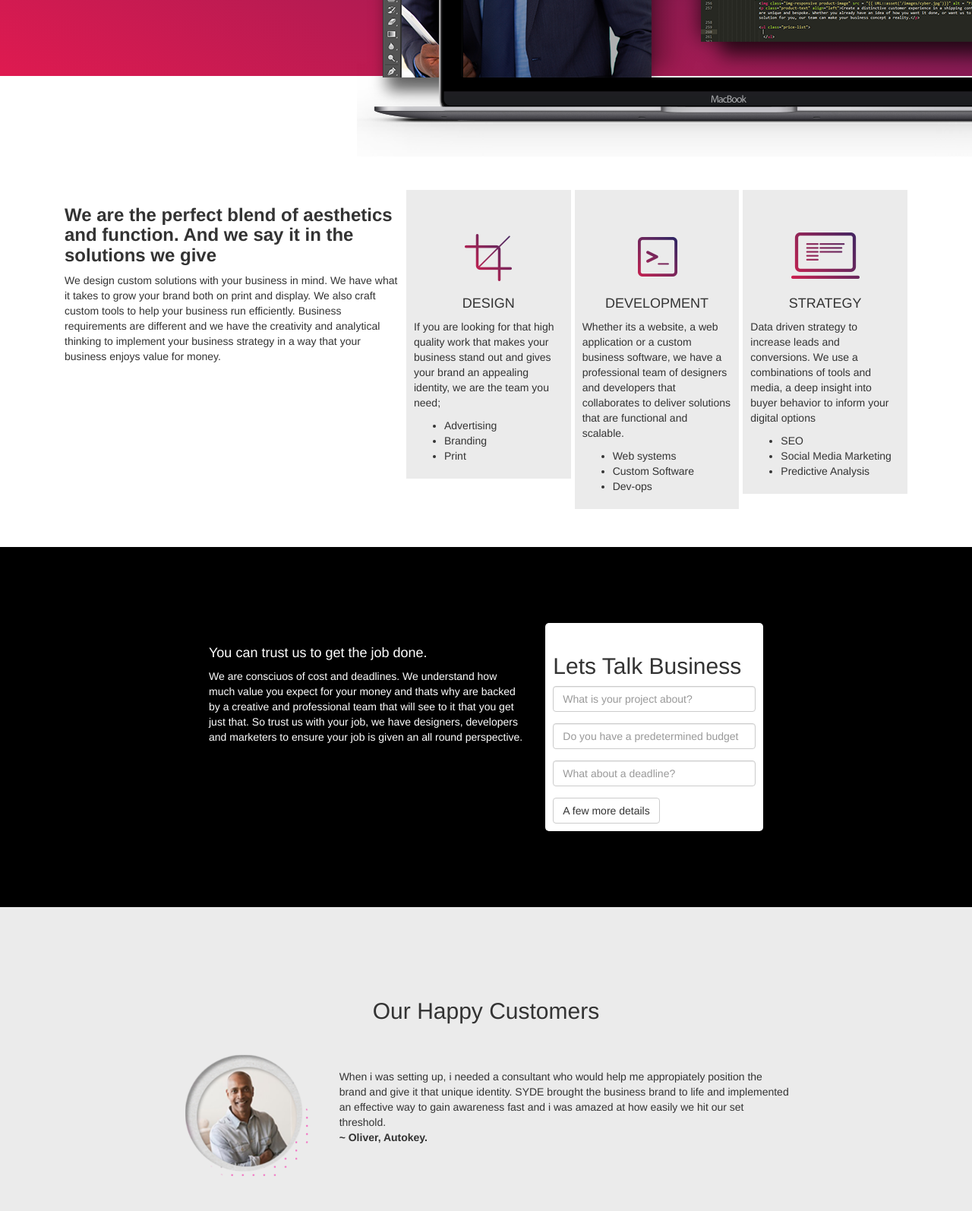
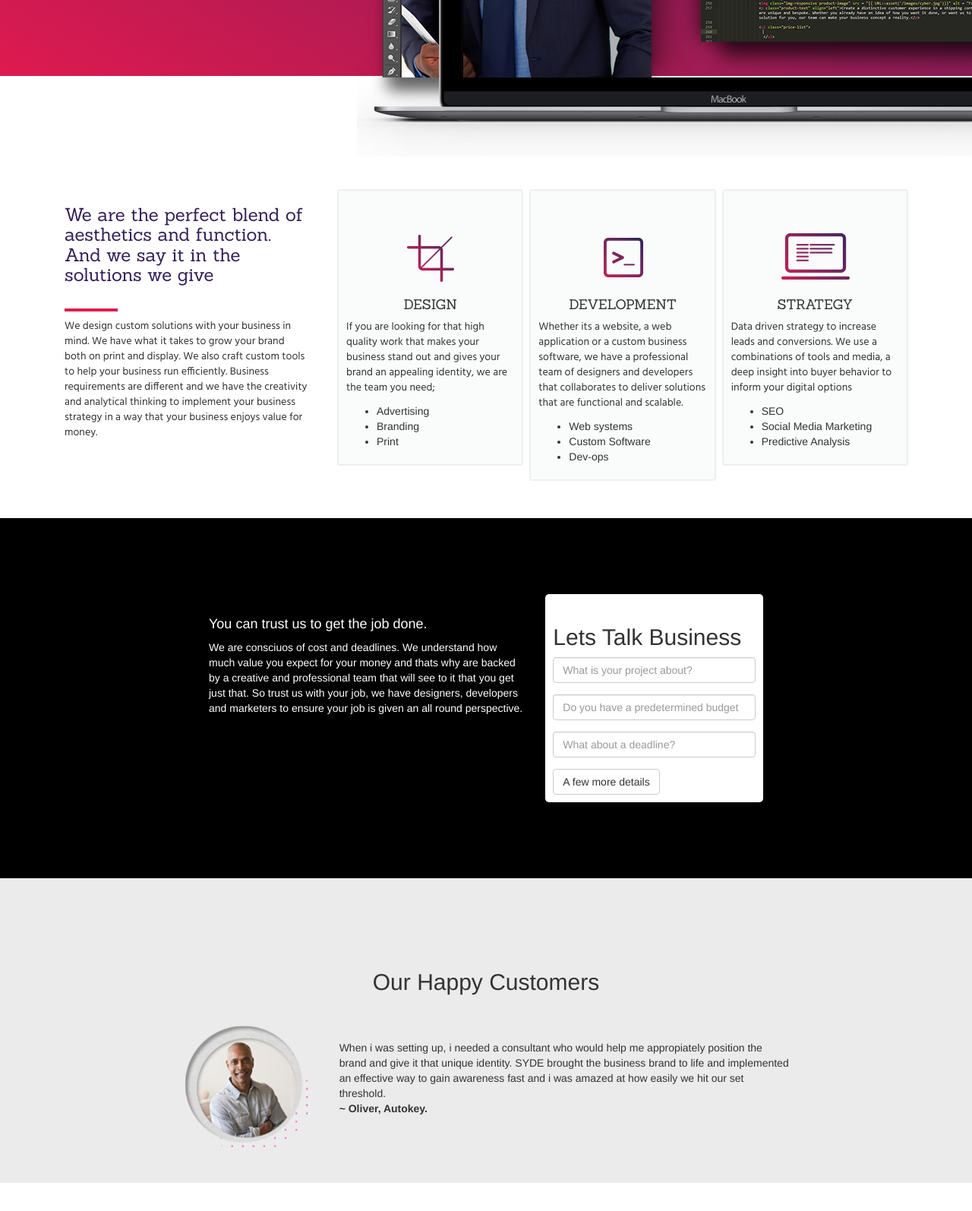
Before and after one commit to dennismiano/sharubati, a Laravel app: page / in a window 1280 px wide; the page is wider, and only the part inside the window is pictured. Shown: the part 600-2194 px from the top of that part at 76% size. Run offline with Laravel 8, Linux system fonts and the light colour scheme; settings files or empty folders that the repository lacks are supplied.

Commit message:
initial cleanups1

```diff
--- a/public/css/syde.css
+++ b/public/css/syde.css
@@ -8,6 +8,9 @@
 	color: #ffffff;
 }
 
+.sharubati-text{
+	font-family: 'Hind', sans-serif;
+}
 
 
 /******************************************HOME PAGE STYLING**************************************/
@@ -92,17 +95,33 @@
 
 
 /************************************SERVICES SECTION****************************************/
-.services{
+.services-header{
 	padding-top: 150px;
+	font-family: 'Sanchez', serif;
+	color: #341e59;
+	padding-right: 30px;
+}
+
+.border-bar{
+	width: 20%;
+	margin-top: 30px;
+	margin-bottom: 10px;
 }
 .services-box{
 	padding-top: 150px;
 }
 .services-container{
-	background-color: #ebebeb;
-	margin-left: -25px;
+	background-color: #fafbfb;
+	margin-left: -20px;
 	padding:10px 10px;
 	margin-bottom: 50px;
+	border:0.5px solid #ebebeb;
+	-webkit-box-shadow: 0px 0px 3px -1px rgba(184,184,184,1);
+-moz-box-shadow: 0px 0px 3px -1px rgba(184,184,184,1);
+box-shadow: 0px 0px 3px -1px rgba(184,184,184,1);
+}
+.coloured-border{
+
 }
 .services-icon{
 	padding-top: 40px;
@@ -111,6 +130,11 @@
 }
 .services-title{
 	text-align: center;
+	font-family: 'Sanchez', serif;
+}
+
+.services-text{
+	padding-right: 30px;
 }
 
 
--- a/resources/views/welcome.blade.php
+++ b/resources/views/welcome.blade.php
@@ -9,7 +9,11 @@
         <title>Sharubati</title>
         <link href="{{ URL::asset('/css/bootstrap.min.css')}}" rel="stylesheet">
         <link href="{{ URL::asset('/css/syde.css')}}" rel="stylesheet">
+
+        <!--fonts-->
        <link href="https://fonts.googleapis.com/css?family=Sanchez" rel="stylesheet">
+       <link href="https://fonts.googleapis.com/css?family=Hind" rel="stylesheet">
+
     </head>
 
     <body>
@@ -51,20 +55,20 @@
 <!--SERVICES-->
 
         <div class="container main-services">
-            <div class="col-md-5">
-                <h3 class="services"><b>We are the perfect blend of aesthetics and function. And  we say it in the solutions we give</b></h3>
-
-                <p class="">   We design custom solutions with your business in mind. We have what it takes to grow your brand both on print and display. We also craft custom  tools to help your business run efficiently.
+            <div class="col-md-4">
+                <h3 class="services-header">We are the perfect blend of aesthetics and function. And  we say it in the solutions we give</h3>
+                <img class="border-bar img-responsive" src = "{{ URL::asset('/images/syde-images/border-bar.png')}}" alt = "computer with design elements">
+                <p class="sharubati-text services-text">   We design custom solutions with your business in mind. We have what it takes to grow your brand both on print and display. We also craft custom  tools to help your business run efficiently.
                     Business requirements are different and we have the creativity and analytical thinking to implement your business strategy in a way that your business enjoys value for money.
             </div>
 
-            <div class="col-md-7 services-box">
+            <div class="col-md-8 services-box">
                 <div class="row">
                     <div class="col-md-4">
-                        <div class="services-container">
+                        <div class="services-container coloured-border">
                             <img class="services-icon img-responsive" src = "{{ URL::asset('/images/syde-images/design-icon.png')}}" alt = "design-icon">
                             <h4 class="services-title">DESIGN</h4>
-                            <p class="services-text">If you are looking for that high quality work that makes your business stand out and gives your brand an appealing identity, we are the team you need;
+                            <p class="sharubati-text">If you are looking for that high quality work that makes your business stand out and gives your brand an appealing identity, we are the team you need;
                                 <ul>
                                     <li>Advertising</li>
                                     <li>Branding</li>
@@ -78,7 +82,7 @@
                         <div class="services-container">
                             <img class="services-icon img-responsive" src = "{{ URL::asset('/images/syde-images/devops-icon.png')}}" alt = "devops-icon">
                             <h4 class="services-title">DEVELOPMENT</h4>
-                            <p class="services-text">Whether its a website, a web application or a custom business software, we have a professional team of designers and developers  that collaborates to deliver solutions that are functional and scalable.
+                            <p class="sharubati-text">Whether its a website, a web application or a custom business software, we have a professional team of designers and developers  that collaborates to deliver solutions that are functional and scalable.
                                 <ul>
                                     <li>Web systems</li>
                                     <li>Custom Software</li>
@@ -93,7 +97,7 @@
                         <div class="services-container">
                             <img class="services-icon img-responsive" src = "{{ URL::asset('/images/syde-images/strategy-icon.png')}}" alt = "strategy-icon">
                             <h4 class="services-title">STRATEGY</h4>
-                            <p class="services-text">Data driven strategy to increase leads and conversions. We use a combinations of tools and media, a deep insight into buyer behavior to inform your digital options
+                            <p class="sharubati-text">Data driven strategy to increase leads and conversions. We use a combinations of tools and media, a deep insight into buyer behavior to inform your digital options
                                 <ul>
                                     <li>SEO</li>
                                     <li>Social Media Marketing</li>
```
Also changed, not shown: public/images/syde-images/border-bar.png (added).
